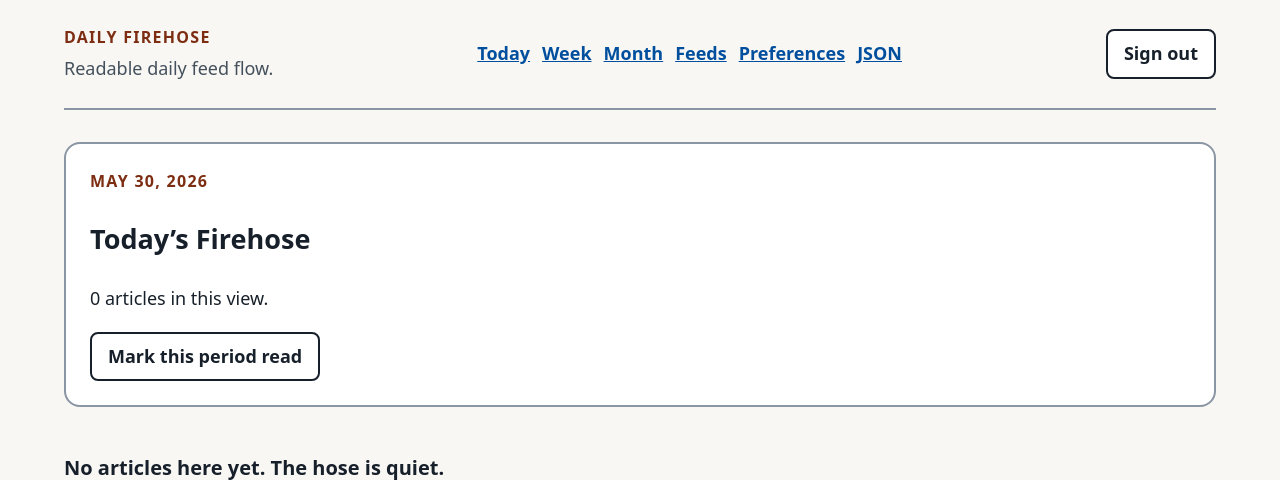
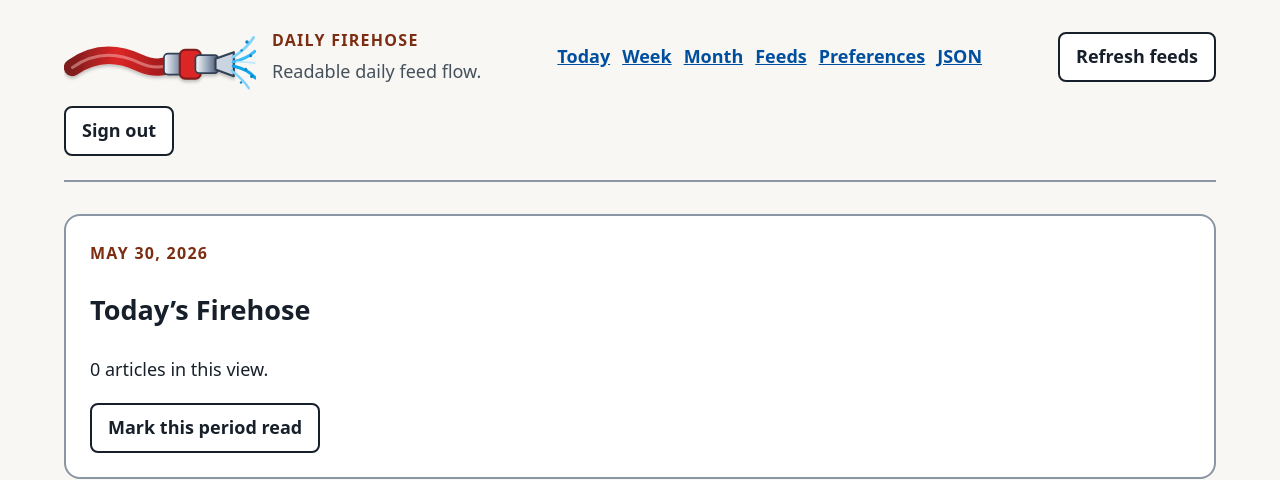
Before and after one commit to feoh/daily-firehose, a Django app: page / in a window 1280 px wide. Shown: the top 480 px of the page. Run offline with Django 5.2, Linux system fonts and the light colour scheme; the visitor is signed in with stand-in values (Sample User, id 1); data comes from the database, SQL or seed files in the repository; data that the repository does not hold is empty.

Commit message:
Add masthead art and manual feed refresh

```diff
--- a/feeds/urls.py
+++ b/feeds/urls.py
@@ -12,6 +12,7 @@ urlpatterns = [
     path("opml/import/", views.opml_import, name="opml-import"),
     path("opml/export/", views.opml_export, name="opml-export"),
     path("preferences/", views.preferences, name="preferences"),
+    path("refresh/", views.refresh_feeds, name="refresh-feeds"),
     path("articles/<int:article_id>/mark/", views.mark_article, name="mark-article"),
     path("articles/<int:article_id>/save/", views.save_article_view, name="save-article"),
     path("mark-period-read/", views.mark_period_read, name="mark-period-read"),
--- a/feeds/views.py
+++ b/feeds/views.py
@@ -14,7 +14,7 @@ from django.views.decorators.http import require_POST
 
 from .forms import FeedForm, OPMLImportForm, ThemeForm
 from .models import Article, ArticleReadState, BulkReadMarker, Feed, ReadScope, SavedArticle, UserPreference
-from .services import discover_feed_metadata, export_opml, import_opml, save_article
+from .services import discover_feed_metadata, export_opml, import_opml, refresh_active_feeds, save_article
 
 
 def _week_bounds(day: date) -> tuple[date, date]:
@@ -202,6 +202,19 @@ def preferences(request: HttpRequest) -> HttpResponse:
 
 @require_POST
 @login_required
+def refresh_feeds(request: HttpRequest) -> HttpResponse:
+    results = refresh_active_feeds()
+    created = sum(result.created for result in results)
+    updated = sum(result.updated for result in results)
+    messages.success(
+        request,
+        f"Refreshed {len(results)} feeds: {created} new articles, {updated} updated articles.",
+    )
+    return redirect(request.POST.get("next") or reverse("today"))
+
+
+@require_POST
+@login_required
 def mark_article(request: HttpRequest, article_id: int) -> HttpResponse:
     article = get_object_or_404(Article, id=article_id)
     is_read = request.POST.get("state", "read") == "read"
--- a/static/css/site.css
+++ b/static/css/site.css
@@ -83,6 +83,18 @@ main {
   gap: 1rem;
   padding: 1.5rem 0;
   border-bottom: 0.125rem solid var(--border);
+}
+
+.brand-lockup {
+  display: flex;
+  align-items: center;
+  gap: 1rem;
+}
+
+.masthead-image {
+  width: clamp(6rem, 18vw, 12rem);
+  height: auto;
+  flex: 0 0 auto;
 }
 
 .site-nav {
@@ -248,3 +260,14 @@ button,
 .compact .article-card h2 {
   font-size: 1.35rem;
 }
+
+@media (max-width: 42rem) {
+  .brand-lockup {
+    align-items: flex-start;
+    flex-direction: column;
+  }
+
+  .masthead-image {
+    width: min(14rem, 100%);
+  }
+}
--- a/templates/base.html
+++ b/templates/base.html
@@ -10,9 +10,12 @@
 <body class="theme-{{ preferences.theme|default:'system' }}{% if preferences.compact %} compact{% endif %}">
   <a class="skip-link" href="#main-content">Skip to main content</a>
   <header class="site-header">
-    <div>
-      <p class="eyebrow">Daily Firehose</p>
-      <p class="site-tagline">Readable daily feed flow.</p>
+    <div class="brand-lockup">
+      <img class="masthead-image" src="{% static 'img/firehose-masthead.svg' %}" alt="Red firehose spraying blue water">
+      <div>
+        <p class="eyebrow">Daily Firehose</p>
+        <p class="site-tagline">Readable daily feed flow.</p>
+      </div>
     </div>
     {% if request.user.is_authenticated %}
       <nav class="site-nav" aria-label="Primary">
@@ -23,6 +26,11 @@
         <a href="{% url 'preferences' %}">Preferences</a>
         <a href="{% url 'digest-json' %}">JSON</a>
       </nav>
+      <form method="post" action="{% url 'refresh-feeds' %}">
+        {% csrf_token %}
+        <input type="hidden" name="next" value="{{ request.get_full_path }}">
+        <button type="submit">Refresh feeds</button>
+      </form>
       <form method="post" action="{% url 'logout' %}">
         {% csrf_token %}
         <button type="submit">Sign out</button>
```
Also changed, not shown: static/img/firehose-masthead.svg (added).
